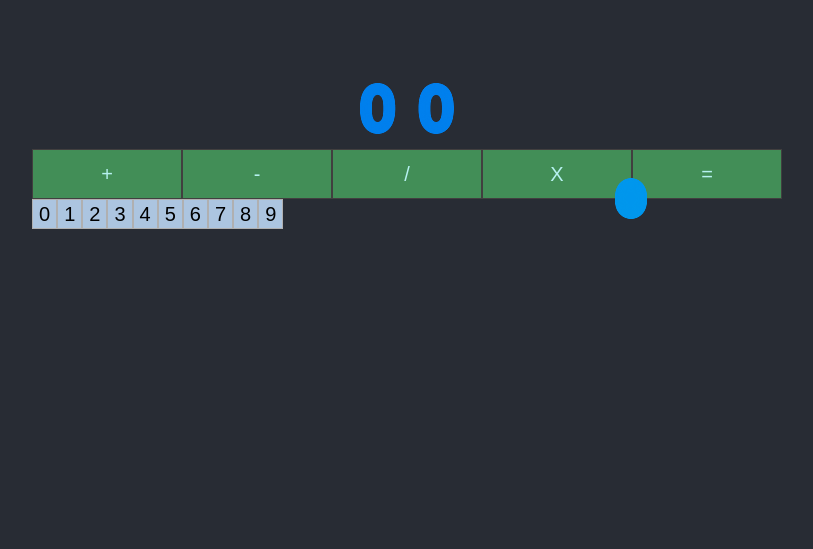
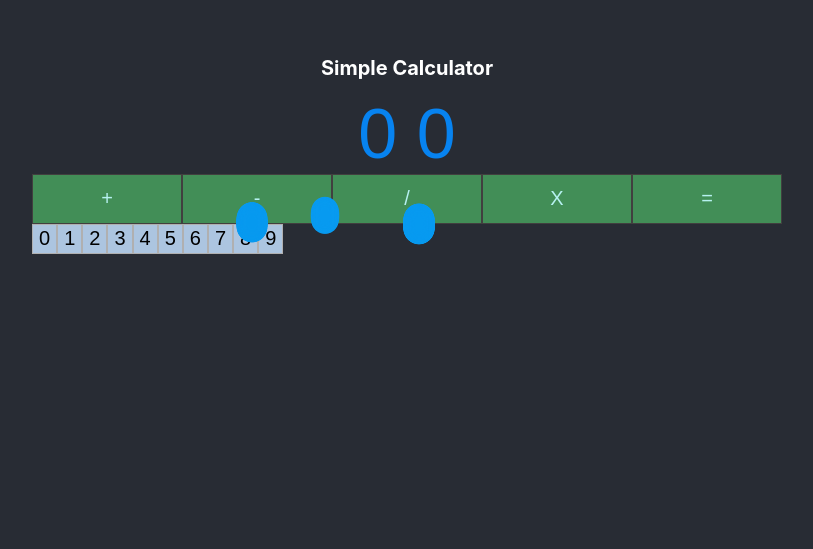
Before and after one commit to Netchicken/lesson1calculator2, a React (Create React App) app: page / in a window 1280 px wide. Shown: the part 251-800 px from the top of the page, without its empty margins (233-1046 px from the left). Built offline with nearby package versions, Linux system fonts and the light colour scheme.

Commit message:
moved goo

```diff
--- a/src/App.js
+++ b/src/App.js
@@ -5,7 +5,7 @@ const App = () => {
 
   return (
     <div className="App-header">
-      {/* <h1>Simple Calculator</h1> */}
+      <h1>Simple Calculator</h1>
       <CalcButtons></CalcButtons>
     </div>
   );
--- a/src/Components/Inputs.js
+++ b/src/Components/Inputs.js
@@ -13,8 +13,10 @@ const Inputs = (props) => {
 
 
 
+
+            <div className="drip">{Number(props.first)}   {props.operation}  {Number(props.second)}   {props.answer}</div>
+
             <div className="goo">
-                <h1>{Number(props.first)}   {props.operation}  {Number(props.second)}   {props.answer}</h1>
                 <div className="drop"></div>
                 <div className="drop"></div>
                 <div className="drop"></div>
--- a/src/drip.scss
+++ b/src/drip.scss
@@ -1,21 +1,24 @@
-$hue: #007fed;
+$hue: #0783f0;
 $hue-light: lighten($hue, 40%);
 $hue-dark: darken($hue, 30%);
 
-body {
+.drip {
     overflow: hidden;
     // width: 100vw;
     // height: 100vh;
     font-family: sans-serif;
-    background: $hue-light;
-}
+    // background: $hue-light;
 
-h1 {
     margin: 0;
     // font-weight: bold;
     font-size: 70px;
     text-align: center;
     color: $hue;
+
+}
+
+h1 {
+
     // text-shadow: 1px 1px 0 $hue-dark;
 }
 
```
